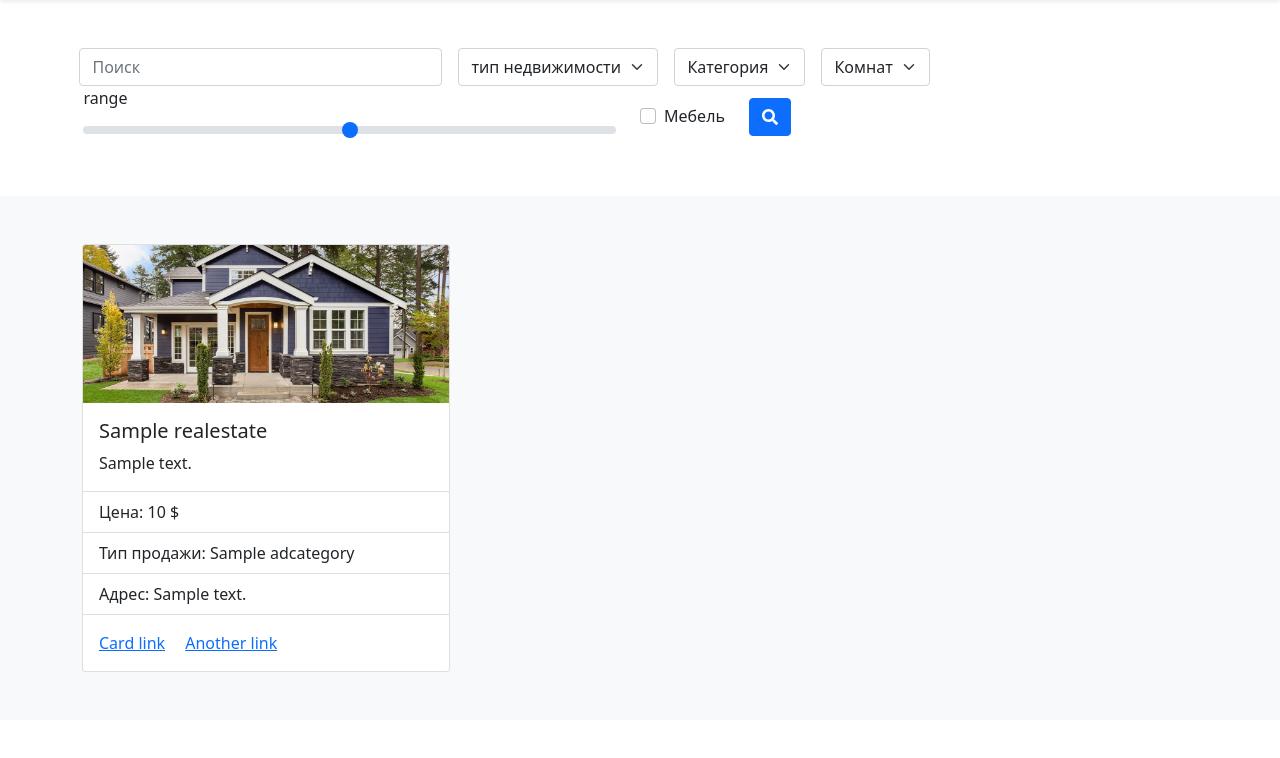
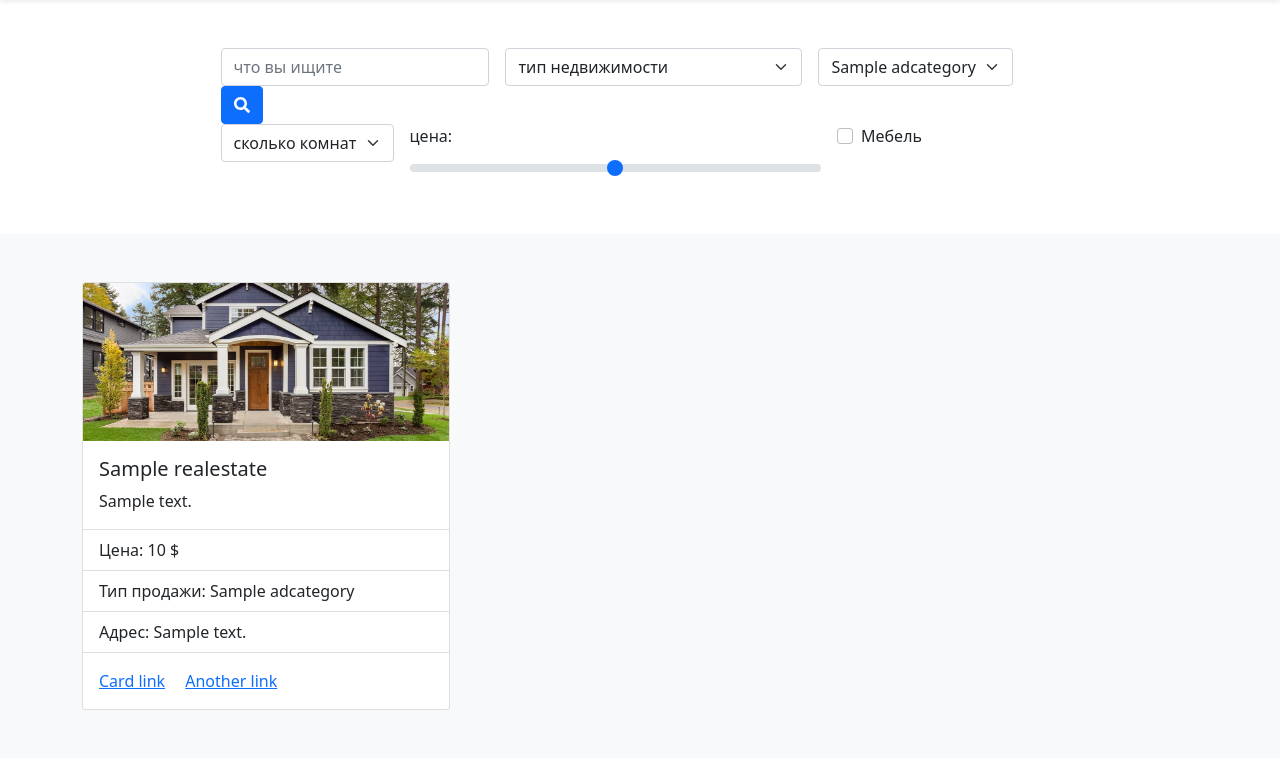
Before and after one commit to MUR4DI1JR/control-work, a Django app: page / in a window 1280 px wide. Shown: the part 56-814 px from the top of the page. Before the commit the page ends 728 px from the top, so only its background shows below. Run offline with Django 3.2, Linux system fonts and the light colour scheme; tables that the repository leaves empty hold one stand-in row (values such as "Sample post").

Commit message:
extracted filter, fixed filter a little

```diff
--- /dev/null
+++ b/controlWork/realEstate/templates/_filter.html
@@ -0,0 +1,55 @@
+<div class="d-flex justify-content-center m-5">
+  <form class="align-items-center">
+  	<div class="row gx-3">
+
+	    <div class="col-md-4">
+	      <!-- <label class="visually-hidden" for="autoSizingInput">Name</label> -->
+	      <input type="text" class="form-control" id="autoSizingInput" placeholder="что вы ищите">
+	    </div>
+	    <div class="col-auto">
+	      <!-- <label class="visually-hidden" for="autoSizingSelect">Preference</label> -->
+	      <select class="form-select" id="autoSizingSelect">
+	        <option selected>тип недвижимости</option>
+	        {% for typee in estate_types %}
+	        <option value="{{typee.0}}">{{typee.1}}</option>
+	        {% endfor %}
+	      </select>
+	    </div>
+	    <div class="col-auto">
+	      <!-- <label class="visually-hidden" for="autoSizingSelect">Preference</label> -->
+	      <select class="form-select" id="autoSizingSelect">
+	        <!-- <option selected>вы хотите</option> -->
+	        {% for cat in categories %}
+	        <option value="{{cat.id}}">{{cat.name}}</option>
+	        {% endfor %}
+	      </select>
+	    </div>
+	    <div class="col-auto">
+	      <button type="submit" class="btn btn-primary"><i class="fas fa-search"></i></button>
+	    </div>
+  	</div>
+  	<div class="row gy-4 gx-3">
+  		<div class="col-auto">
+	      <!-- <label class="visually-hidden" for="autoSizingSelect">Preference</label> -->
+	      <select class="form-select" id="autoSizingSelect">
+	        <option selected>сколько комнат</option>
+	        <option value="1">1</option>
+	        <option value="2">2</option>
+	        <option value="3">3</option>
+	      </select>
+	    </div>
+	    <div class="col-md-6">
+	      <label for="customRange1" class="form-label">цена:</label>
+	      <input type="range" class="form-range" id="customRange1">
+	    </div>
+	    <div class="col-auto">
+	      <div class="form-check">
+	        <input class="form-check-input" type="checkbox" id="autoSizingCheck">
+	        <label class="form-check-label" for="autoSizingCheck">
+	          Мебель
+	        </label>
+	      </div>
+	    </div>
+    </div>
+  </form>
+</div>
--- a/controlWork/realEstate/templates/base.html
+++ b/controlWork/realEstate/templates/base.html
@@ -68,58 +68,7 @@
 </header>
 
 <main>
-<div class="d-flex justify-content-center m-5">
-  <form class="row gy-2 gx-3 align-items-center">
-    <div class="col-md-4">
-      <label class="visually-hidden" for="autoSizingInput">Name</label>
-      <input type="text" class="form-control" id="autoSizingInput" placeholder="Поиск">
-    </div>
-    <div class="col-auto">
-      <label class="visually-hidden" for="autoSizingSelect">Preference</label>
-      <select class="form-select" id="autoSizingSelect">
-        <option selected>тип недвижимости</option>
-        <option value="1">Квартира</option>
-        <option value="2">Дом</option>
-        <option value="3">Вилла</option>
-      </select>
-    </div>
-    <div class="col-auto">
-      <label class="visually-hidden" for="autoSizingSelect">Preference</label>
-      <select class="form-select" id="autoSizingSelect">
-        <option selected>Категория</option>
-        <option value="1">купля</option>
-        <option value="2">продажа</option>
-        <option value="3">аренда</option>
-      </select>
-    </div>
-    <div class="col-auto">
-      <label class="visually-hidden" for="autoSizingSelect">Preference</label>
-      <select class="form-select" id="autoSizingSelect">
-        <option selected>Комнат</option>
-        <option value="1">1</option>
-        <option value="2">2</option>
-        <option value="3">3</option>
-      </select>
-    </div>
-    <div class="row align-items-center">
-    <div class="col-md-6">
-      <label for="customRange1" class="form-label">range</label>
-      <input type="range" class="form-range" id="customRange1">
-    </div>
-    <div class="col-auto">
-      <div class="form-check">
-        <input class="form-check-input" type="checkbox" id="autoSizingCheck">
-        <label class="form-check-label" for="autoSizingCheck">
-          Мебель
-        </label>
-      </div>
-    </div>
-    <div class="col-auto">
-      <button type="submit" class="btn btn-primary"><i class="fas fa-search"></i></button>
-    </div>
-    </div>
-  </form>
-</div>
+    {% include '_filter.html' %}
 <div class="album py-5 bg-light">
   <div class="container">
     {% block content %}
--- a/controlWork/realEstate/views.py
+++ b/controlWork/realEstate/views.py
@@ -1,10 +1,11 @@
 from django.shortcuts import render
 from django.db.models import Q
-from .models import RealEstate
+from .models import RealEstate, AdCategory
 
 def real_estate(request):
 	estate_types = RealEstate.ESTATE_TYPES
 	real_estate = RealEstate.objects.all()
+	categories = AdCategory.objects.all()
 	search_text = request.GET.get('search-text', '')
 	search_price_min = request.GET.get('search-price-min', '')
 	search_price_max = request.GET.get('search-price-max', '')
@@ -12,6 +13,9 @@ def real_estate(request):
 	search_rooms = request.GET.get('search-rooms', '')
 	search_furniture = request.GET.get('search-furniture', '')
 	search_category = request.GET.get('search-category', '')
+
+	if search_category:
+		real_estate = real_estate.filter(category__id = search_category)
 
 	if search_text:
 		real_estate = real_estate.filter(Q(title__icontains = search_estate) | Q(text__icontains = search_estate))
@@ -35,7 +39,7 @@ def real_estate(request):
 		real_estate = real_estate.filter(price__gte = int(search_price_max))
 
 
-	return render(request, 'realestate/listRealEstate.html', {'real_estate': real_estate, 'search_text': search_text, 'estate_types': estate_types})
+	return render(request, 'realestate/listRealEstate.html', {'real_estate': real_estate, 'search_text': search_text, 'estate_types': estate_types, 'categories': categories})
 
 
 def detailsRealEstate(request, id):
```
